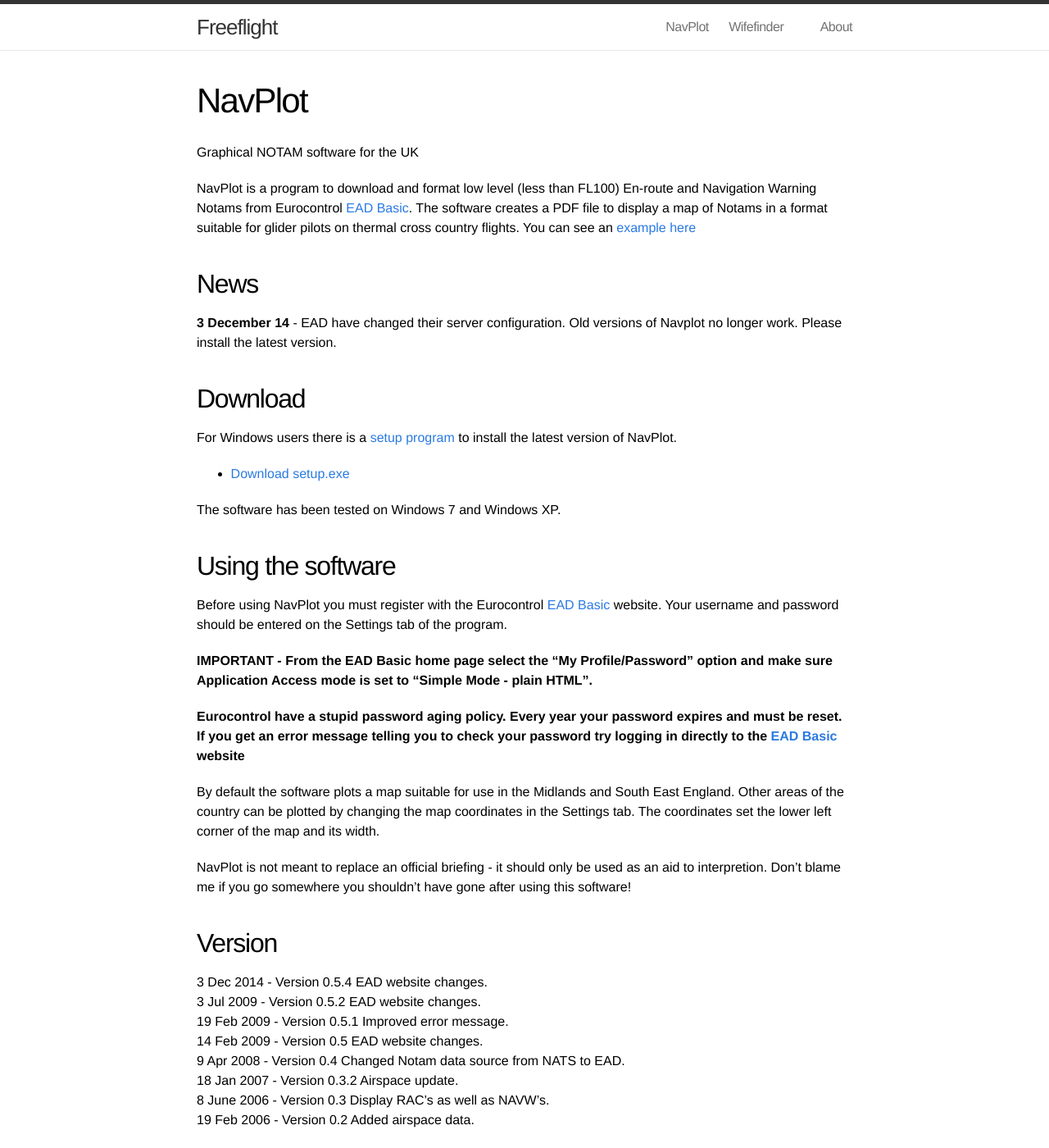
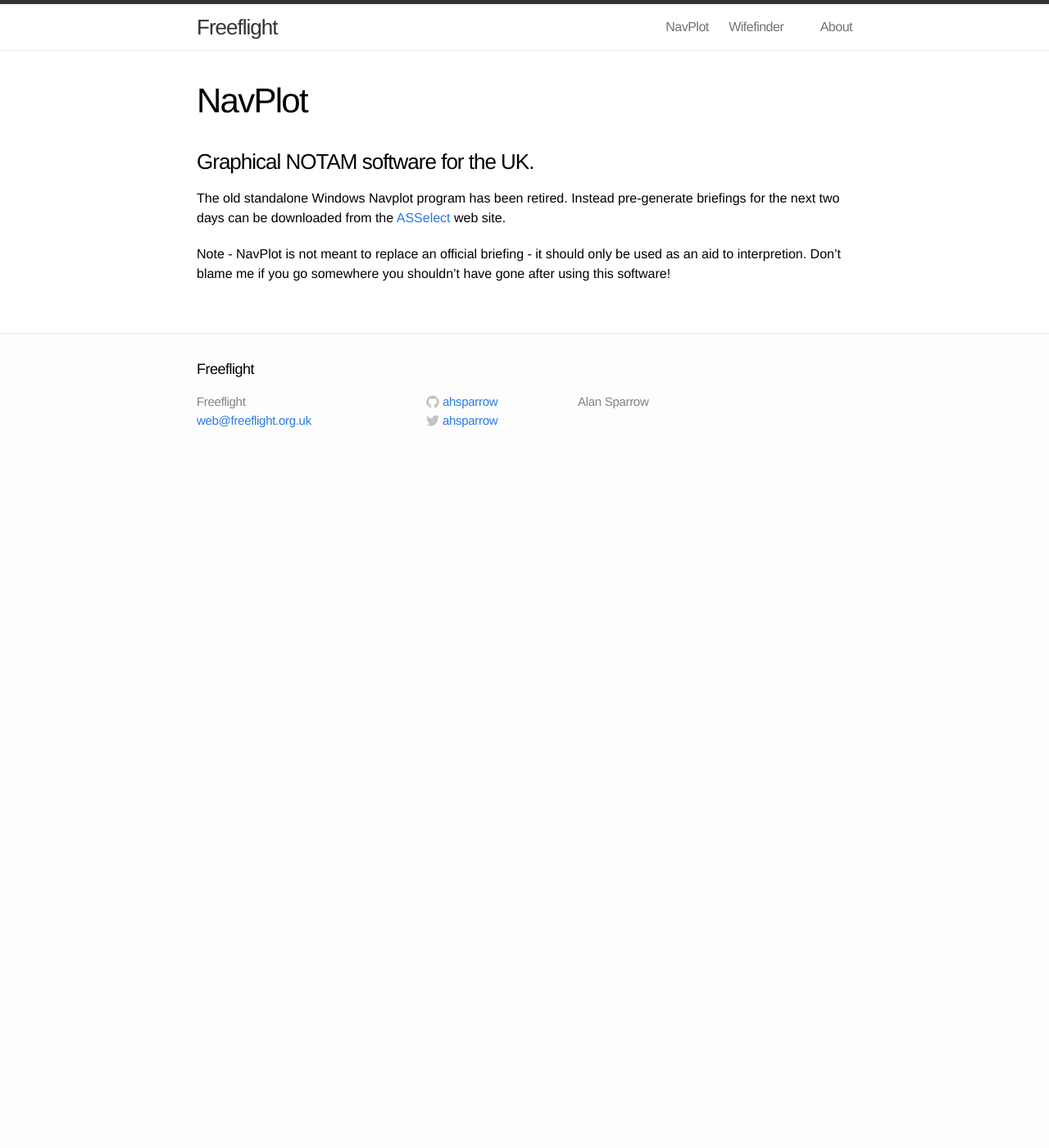
Before and after one commit to ahsparrow/ahsparrow.github.io, a Jekyll site: the page built from 2-navplot.md, in a window 1280 px wide and 1400 px high. Shown: the whole window at 82% size. Built offline with Jekyll 4.4.1, drawn with Linux system fonts in a browser that asks for light colours.

Commit message:
Update navplot page

```diff
--- a/2-navplot.md
+++ b/2-navplot.md
@@ -4,61 +4,12 @@
 permalink: /navplot/
 ---
 
-Graphical NOTAM software for the UK
+### Graphical NOTAM software for the UK.
 
-NavPlot is a program to download and format low level (less than FL100)
-En-route and Navigation Warning Notams from Eurocontrol
-[EAD Basic](http://www.ead.eurocontrol.int/). The software creates a PDF
-file to display a map of Notams in a format suitable for glider pilots on
-thermal cross country flights. You can see an
-[example here]({{site-url}}/assets/navplot/navplot_example.pdf)
+The old standalone Windows Navplot program has been retired. Instead
+pre-generate briefings for the next two days can be downloaded from the
+[ASSelect](https://asselect.uk) web site.
 
-## News
-
-**3 December 14** - EAD have changed their server configuration.
-Old versions of Navplot no longer work. Please install the latest version.
-
-## Download
-
-For Windows users there is a
-[setup program]({{site-url}}/assets/navplot/setup.exe) to install the latest version of NavPlot.
-
-* [Download setup.exe]({{site-url}}/assets/navplot/setup.exe)
-
-The software has been tested on Windows 7 and Windows XP.
-
-## Using the software
-
-Before using NavPlot you must register with the Eurocontrol
-[EAD Basic](http://www.ead.eurocontrol.int/) website. Your username and
-password should be entered on the Settings tab of the program.
-
-**IMPORTANT - From the EAD Basic home page select the
-"My Profile/Password" option and make sure Application Access mode
-is set to "Simple Mode - plain HTML".**
-
-**Eurocontrol have a stupid password aging policy. Every year
-your password expires and must be reset. If you get an error message
-telling you to check your password try logging in directly to the
-[EAD Basic](http://www.ead.eurocontrol.int/publicuser/public/pu/login.jsp)
-website**
-
-By default the software plots a map suitable for use in the Midlands
-and South East England. Other areas of the country can be plotted by
-changing the map coordinates in the Settings tab.  The coordinates
-set the lower left corner of the map and its width.
-
-NavPlot is not meant to replace an official briefing - it
+Note - NavPlot is not meant to replace an official briefing - it
 should only be used as an aid to interpretion. Don't blame me if you go
 somewhere you shouldn't have gone after using this software!
-
-## Version
-
-3 Dec 2014 - Version 0.5.4 EAD website changes.
-3 Jul 2009 - Version 0.5.2 EAD website changes.
-19 Feb 2009 - Version 0.5.1 Improved error message.
-14 Feb 2009 - Version 0.5 EAD website changes.
-9 Apr 2008 - Version 0.4 Changed Notam data source from NATS to EAD.
-18 Jan 2007 - Version 0.3.2 Airspace update.
-8 June 2006 - Version 0.3 Display RAC's as well as NAVW's.
-19 Feb 2006 - Version 0.2 Added airspace data.
```
